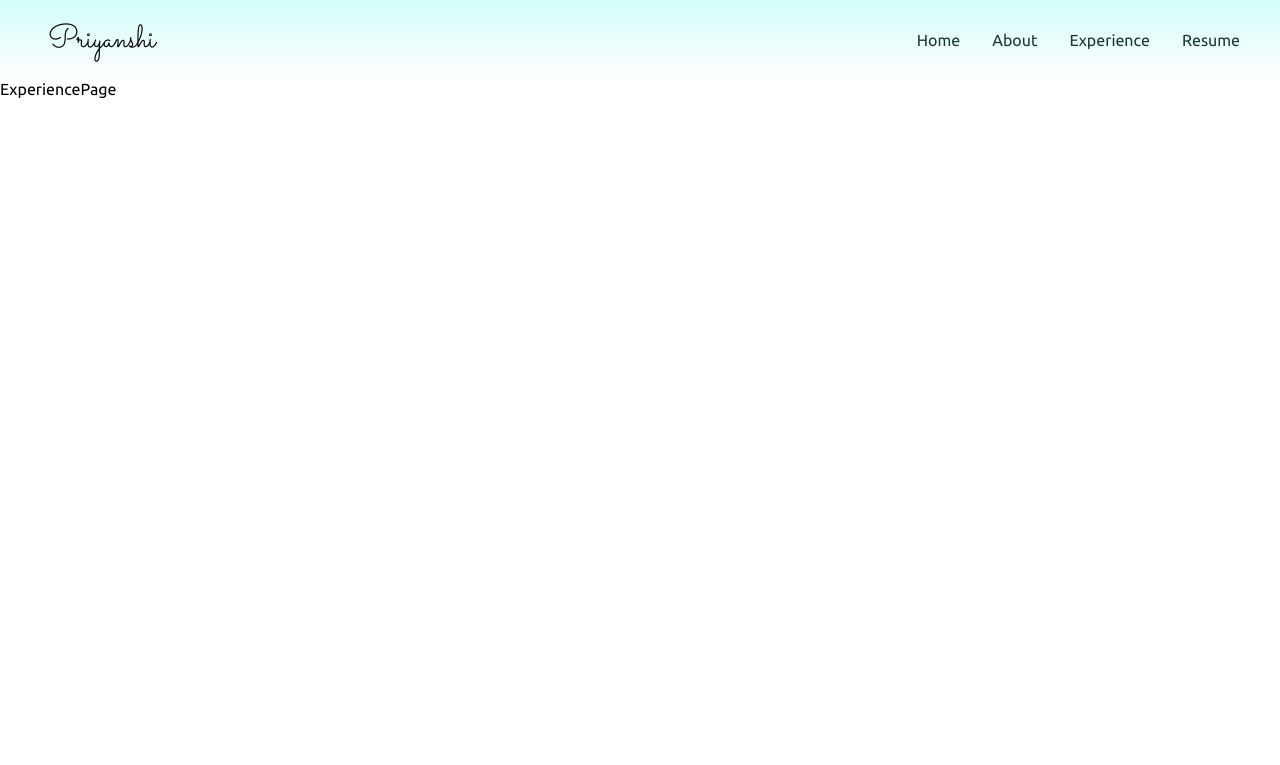
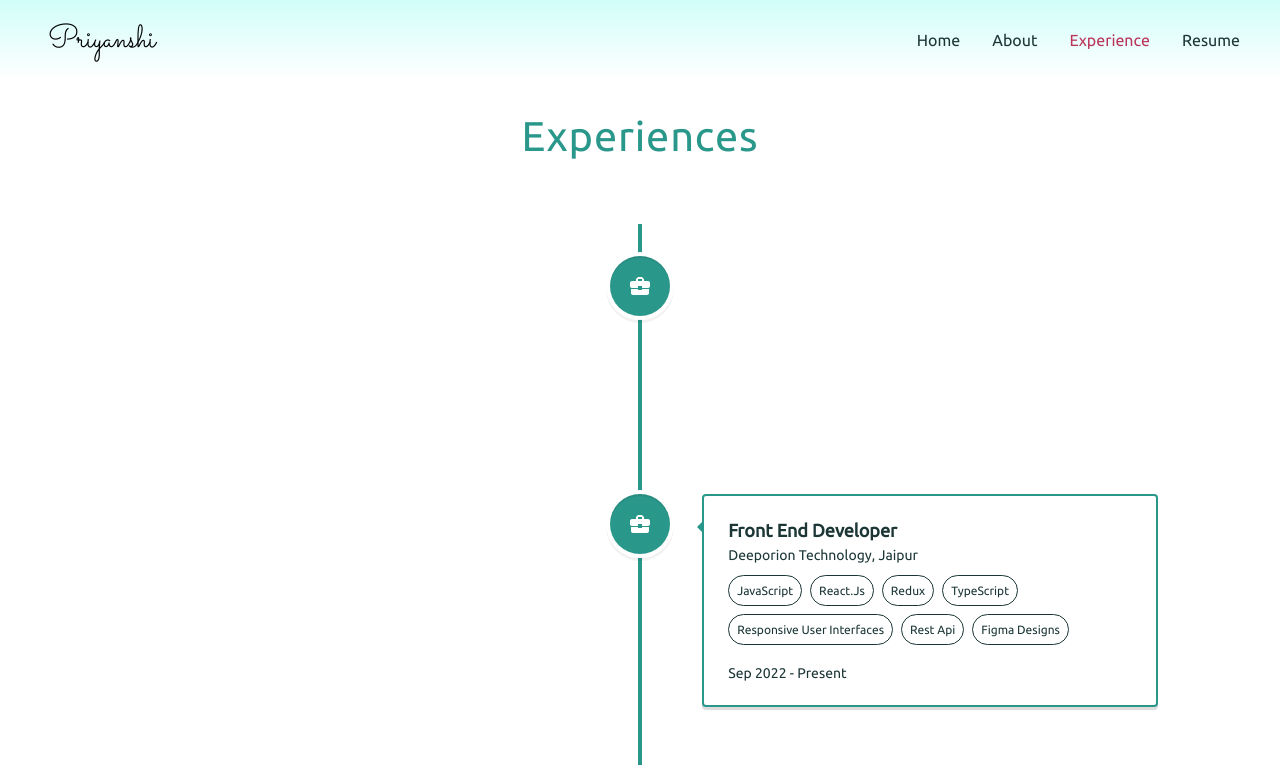
Before and after one commit to Priyanshii/react-portfolio-website, a React (Create React App) app: page /experience in a window 1280 px wide. Shown: the top 765 px of the page. Built offline with nearby package versions, Linux system fonts and the light colour scheme.

Commit message:
Work experience added and changes in navbar

```diff
--- a/package.json
+++ b/package.json
@@ -13,6 +13,7 @@
     "react-router-dom": "^6.13.0",
     "react-scripts": "5.0.1",
     "react-scroll": "^1.8.9",
+    "react-vertical-timeline-component": "^3.6.0",
     "styled-components": "^5.3.10",
     "web-vitals": "^2.1.4"
   },
--- a/src/App.js
+++ b/src/App.js
@@ -1,8 +1,13 @@
 import './App.css';
 import { BrowserRouter as Router} from 'react-router-dom';
 import Pages from './pages';
+import { useEffect } from 'react';
 
 function App() {
+
+  useEffect(() => {
+    window.scrollTo({top: 0, left: 0, behavior: 'smooth'});
+  }, []);
 
   return (
     <Router>
--- a/src/components/Home.js
+++ b/src/components/Home.js
@@ -42,7 +42,7 @@ const Home = () => {
 }
 
 const HomeContainer = styled.div`
-  padding: 6rem 6rem 4rem;
+  padding: 6rem 6rem 2rem;
   box-sizing: border-box;
   width: 100%;
   min-height: 100vh;
--- a/src/components/Navbar/index.js
+++ b/src/components/Navbar/index.js
@@ -1,10 +1,27 @@
-import React from 'react'
+import React, { useState } from 'react'
 import styled from 'styled-components'
 import { Link as LinkS } from 'react-scroll'
-import { Link as LinkR } from 'react-router-dom'
+import { NavLink as LinkR, useNavigate } from 'react-router-dom'
 import { FaBars } from "react-icons/fa"
+import * as Scroll from "react-scroll";
 
 const Navbar = ({ toggle }) => {
+
+  const navigate = useNavigate();
+  const scroller = Scroll.scroller;
+  const [activeLink, setActiveLink] = useState("");
+
+  const handleScrollLink = async(selector) => {
+    await navigate("/");
+    setActiveLink(selector);
+    scroller.scrollTo(selector, {
+      duration: 500,
+      smooth: true,
+      offset: -100,
+      spy: true
+    });
+  }
+
   return (
     <>
       <Nav>
@@ -17,16 +34,16 @@ const Navbar = ({ toggle }) => {
           </MobileIcon>
           <NavMenu>
             <NavItem>
-              <NavLinkScroll to="home">Home</NavLinkScroll>
+              <NavLinkScroll $active={activeLink === "home" ? true :  false} onClick={() => {handleScrollLink("home")}}>Home</NavLinkScroll>
             </NavItem>
             <NavItem>
-              <NavLinkScroll to="about">About</NavLinkScroll>
+              <NavLinkScroll $active={activeLink === "about" ? true : false} onClick={() => {handleScrollLink("about")}}>About</NavLinkScroll>
             </NavItem>
             <NavItem>
-              <NavLinkRouter to="/experience">Experience</NavLinkRouter>
+              <NavLinkRouter to="/experience" onClick={() => setActiveLink("")}>Experience</NavLinkRouter>
             </NavItem>
             <NavItem>
-              <NavLinkRouter to="/resume">Resume</NavLinkRouter>
+              <NavLinkRouter to="/resume" onClick={() => setActiveLink("")}>Resume</NavLinkRouter>
             </NavItem>
           </NavMenu>
         </NavbarContainer>
@@ -104,11 +121,14 @@ const NavItem = styled.li`
   height: 100%;
 `
 
-const NavLinkScroll = styled(LinkS)`
-  color: rgb(28, 54, 54);
+const NavLinkScroll = styled.button`
+  /* color: rgb(28, 54, 54); */
+  color: ${props => props.$active ? '#bb3459' : 'rgb(28,54,54)'};
   display: flex;
   align-items: center;
   text-decoration: none;
+  border: none;
+  background-color: transparent;
   padding: 0 1rem;
   font-size: 1rem;
   height: 100%;
@@ -117,6 +137,12 @@ const NavLinkScroll = styled(LinkS)`
   &:hover{
     color: #bb3459;
   }
+  /* &:active{
+    color: #bb3459;
+  }
+  &:focus{
+    color: #bb3459;
+  } */
 `
 
 const NavLinkRouter = styled(LinkR)`
@@ -132,7 +158,8 @@ const NavLinkRouter = styled(LinkR)`
   &:hover{
     color: #bb3459;
   }
-  &:active{
+
+  &.active{
     color: #bb3459;
   }
 `
--- /dev/null
+++ b/src/components/ProjectsList.js
@@ -0,0 +1,38 @@
+import React from 'react'
+import styled from 'styled-components'
+
+const ProjectsList = () => {
+  return (
+    <>
+      <ProjectsContainer>
+        <Heading>
+          Projects
+        </Heading>
+        <ProjectsListContainer>
+
+        </ProjectsListContainer>
+      </ProjectsContainer>
+    </>
+  )
+}
+
+const ProjectsContainer = styled.div`
+  display: flex;
+  flex-direction: column;
+  align-items: center;
+  gap: 2rem;
+  padding: 2rem;
+  margin-top: 2rem;
+`
+
+const Heading = styled.span`
+  font-size: 2.6rem;
+  letter-spacing: 0.8px;
+  font-weight: 500;
+  color: rgb(42, 151, 139);
+`
+
+const ProjectsListContainer = styled.div`
+`
+
+export default ProjectsList
--- /dev/null
+++ b/src/components/WorkExperience.js
@@ -0,0 +1,149 @@
+import React from 'react'
+import styled from 'styled-components'
+import { MdBusinessCenter } from 'react-icons/md';
+import { AiFillStar } from 'react-icons/ai';
+import {
+  VerticalTimeline,
+  VerticalTimelineElement,
+} from 'react-vertical-timeline-component';
+import 'react-vertical-timeline-component/style.min.css';
+
+const workIcon = {
+  icon: <MdBusinessCenter />,
+  iconStyle: { background: 'rgb(42, 151, 139)', color: '#fff'},
+};
+
+const starIcon = {
+  icon: <AiFillStar />,
+  iconStyle: { background: '#bb3459', color: '#fff'},
+};
+
+  const timeline = [
+    {
+      icon: workIcon,
+      date: 'Jan 2019 - Oct 2019',
+      title: 'Software Developer',
+      subtitle: 'Thumbmunkeys Ltd.,Gurugram',
+      desc: ["C#", "Xamarin.iOS", ".NET"],
+    },
+    {
+      icon: workIcon,
+      date: 'Sep 2022 - Present',
+      title: 'Front End Developer',
+      subtitle: 'Deeporion Technology, Jaipur',
+      desc: ['JavaScript', 'React.Js', 'Redux', 'TypeScript', 'Responsive User Interfaces', 'Rest Api', 'Figma Designs'],
+    },
+    { icon: starIcon },
+  ];
+
+const WorkExperience = () => {
+
+  return (
+    <>
+      <WorkExperienceContainer>
+        <Heading>
+          Experiences
+        </Heading>
+        <MainContainer>
+          <VerticalTimeline lineColor='rgb(42, 151, 139)' layout='2-columns'>
+            {timeline.map((t, i) => {
+              const contentStyle = i !== timeline.length-1 ? { border: '2px solid rgb(42, 151, 139)', color: 'rgb(28, 54, 54)' } : undefined;
+              const arrowStyle = i!== timeline.length-1 ? { borderRight: '7px solid rgb(42, 151, 139)' } : undefined;
+
+              return (
+                <VerticalTimelineElement
+                  key={i}
+                  className="vertical-timeline-element--work"
+                  contentStyle={contentStyle}
+                  contentArrowStyle={arrowStyle}
+                  // date={t.date}
+                  {...t.icon}
+                >
+                  {t.title ? (
+                    <React.Fragment>
+                      <Title className="vertical-timeline-element-title">{t.title}</Title>
+                      {t.subtitle && (
+                        <Subtitle>
+                          {t.subtitle}
+                        </Subtitle>
+                      )}
+                      {
+                      t.desc
+                      &&
+                      <Tags>
+                      {
+                      t.desc.map((item) => {
+                        return(
+                          <div>{item}</div>
+                          )
+                        })
+                      }
+                      </Tags>
+                      }
+                      {t.date && <Date>{t.date}</Date>}
+                    </React.Fragment>
+                  ) : undefined}
+                </VerticalTimelineElement>
+              );
+            })}
+          </VerticalTimeline>
+        </MainContainer>
+      </WorkExperienceContainer>
+    </>
+  )
+}
+
+const WorkExperienceContainer = styled.div`
+  display: flex;
+  flex-direction: column;
+  align-items: center;
+  gap: 2rem;
+  width: 100%;
+  `
+
+const Heading = styled.span`
+  font-size: 2.6rem;
+  letter-spacing: 0.8px;
+  font-weight: 500;
+  color: rgb(42, 151, 139);
+  `
+
+const MainContainer = styled.article`
+  width: 100%;
+  padding: 2rem;
+`
+
+const Title = styled.div`
+  font-size: 18px;
+  font-weight: 600;
+`
+
+const Subtitle = styled.div`
+  font-size: 14px;
+  font-weight: 500;
+  margin-top: 6px;
+`
+
+const Tags = styled.div`
+  display: flex;
+  flex-direction: row;
+  flex-wrap: wrap;
+  align-items: center;
+  justify-content: flex-start;
+  gap: 8px;
+  margin-top: 12px;
+
+  div{
+    font-size: 12px;
+    font-weight: 500;
+    padding: 8px;
+    border: 1px solid rgb(28, 54, 54);
+    border-radius: 16px;
+  }
+`
+const Date = styled.div`
+  font-size: 14px;
+  font-weight: 500;
+  margin-top: 20px;
+`
+export default WorkExperience
--- a/src/pages/ExperiencePage.js
+++ b/src/pages/ExperiencePage.js
@@ -1,9 +1,24 @@
 import React from 'react'
+import ProjectsList from '../components/ProjectsList'
+import WorkExperience from '../components/WorkExperience'
+import styled from 'styled-components'
 
 const ExperiencePage = () => {
   return (
-    <div>ExperiencePage</div>
+    <>
+      <ExperienceContainer>
+        <WorkExperience />
+        <ProjectsList />
+      </ExperienceContainer>
+    </>
   )
 }
 
-export default ExperiencePage
+const ExperienceContainer = styled.div`
+  padding: 2rem;
+  display: flex;
+  flex-direction: column;
+  align-items: center;
+
+`
+export default ExperiencePage;
--- a/src/pages/Resume.js
+++ b/src/pages/Resume.js
@@ -1,7 +1,7 @@
 import React from 'react'
 import styled from 'styled-components'
 import { Document, Page, pdfjs } from 'react-pdf';
-import pdf from '../assets/doc/Resume.pdf'
+import pdf from '../assets/doc/Resume.pdf';
 import "react-pdf/dist/esm/Page/AnnotationLayer.css";
 import "react-pdf/dist/esm/Page/TextLayer.css";
 pdfjs.GlobalWorkerOptions.workerSrc = `//cdnjs.cloudflare.com/ajax/libs/pdf.js/${pdfjs.version}/pdf.worker.min.js`;
@@ -21,7 +21,7 @@ const Resume = () => {
           </DocumentRender>
         </FileContainer>
         <DownloadButton onClick={handleDownloadButton}>
-          Download Resume
+          <a href={pdf} download="Priyanshi_Maheshwari_Resume.pdf">Download Resume</a>
         </DownloadButton>
       </ResumeContainer>
     </>
@@ -45,22 +45,29 @@ const DocumentRender = styled(Document)`
   align-items: center;
   width: 100%;
   height: 100%;
+  padding: 3rem;
 `
 
 const DownloadButton = styled.button`
   background-color: transparent;
   padding: 15px 30px;
   margin-top: 40px;
-  font-size: 1.4rem;
-  font-weight: 500;
-  color: rgb(28, 54, 54);
   border:  2px solid rgb(28, 54, 54);
   cursor: pointer;
 
+  a{
+    text-decoration: none;
+    font-size: 1.4rem;
+    font-weight: 500;
+    color: rgb(28, 54, 54);
+  }
+
   &:hover{
     background-color: rgb(28, 54, 54);
-    color: white;
 
+    a{
+      color: white;
+    }
   }
 `
 export default Resume;
```
Also changed, not shown: src/components/ProjectCard.js (added, +9 -0 lines), 2 other files (tests, documents, lock files or other folders).
